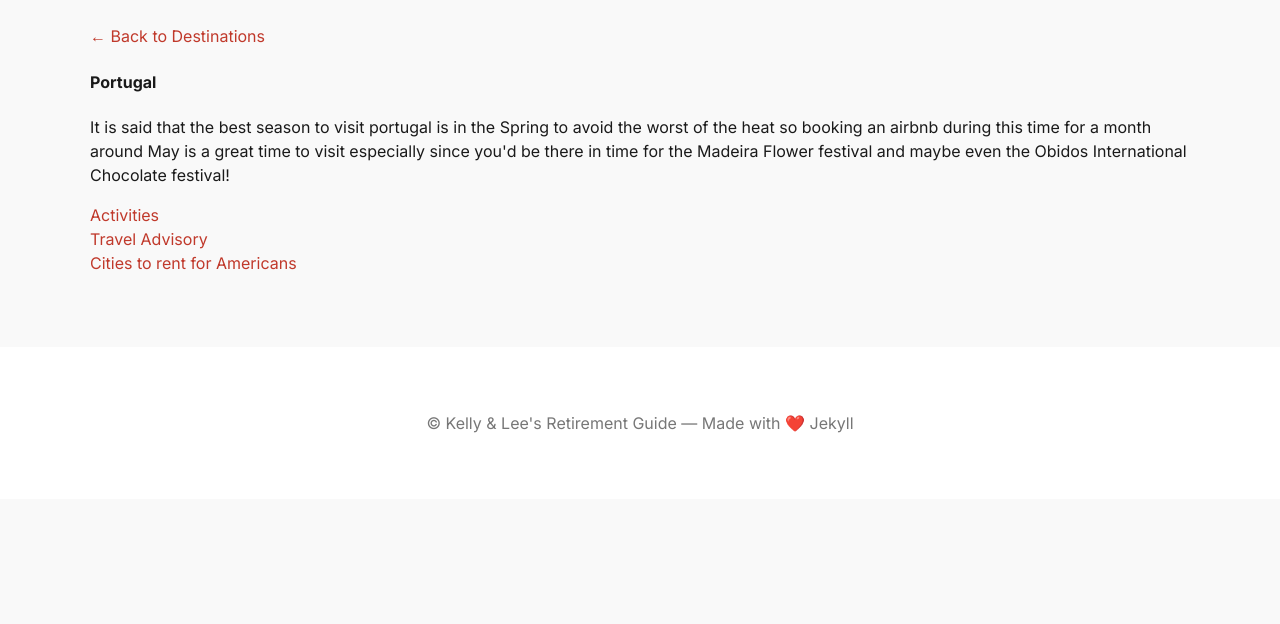
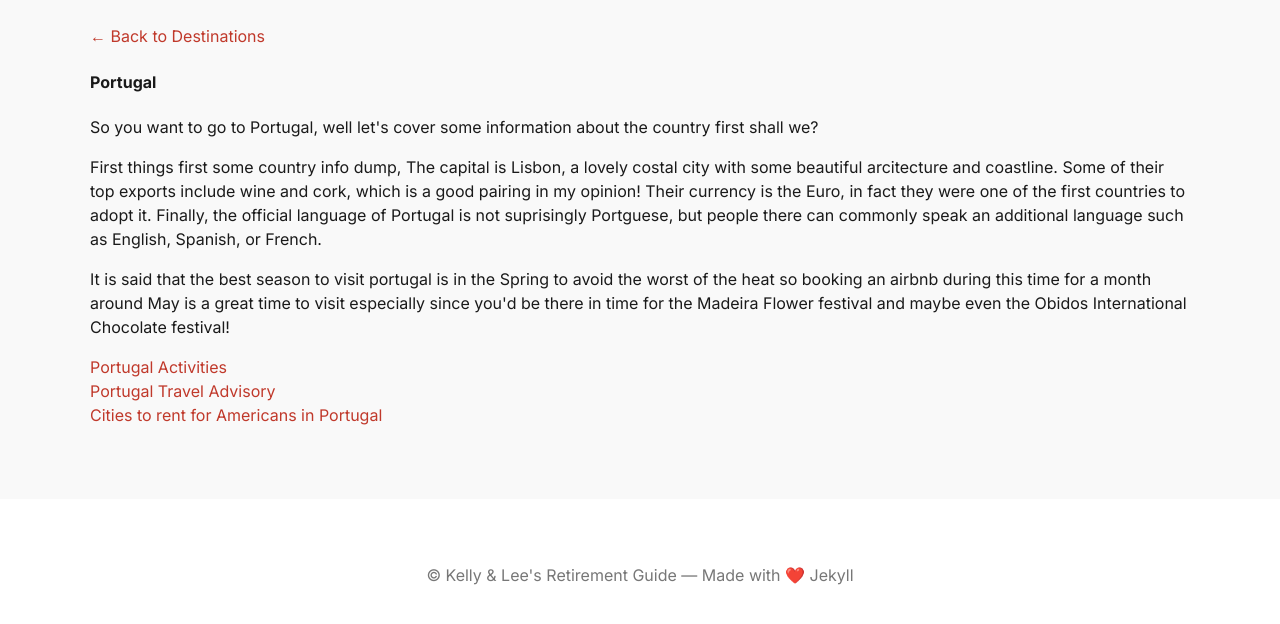
Before and after one commit to connormramey-create/Kelly_and_Lee-s_Retirement_Guide, a Jekyll site: the page built from portugal.html, in a window 1280 px wide and 1147 px high. Shown: the part 496-1120 px from the top of the window. Built offline with Jekyll 4.4.1, drawn with Linux system fonts in a browser that asks for light colours.

Commit message:
Update portugal.html

```diff
--- a/portugal.html
+++ b/portugal.html
@@ -5,10 +5,15 @@ title: Portugal
 <a href="{{ '/' | relative_url }}#destinations">← Back to Destinations</a>
 
 <h4>Portugal</h4>
+<p>So you want to go to Portugal, well let's cover some information about the country first shall we?</p>
+<div></div>
+<p>First things first some country info dump, The capital is Lisbon, a lovely costal city with some beautiful arcitecture and coastline. Some of their top exports include wine and cork, which is a good pairing in my opinion! Their currency is the Euro, in fact they were one of the first countries to adopt it. Finally, the official language of Portugal is not suprisingly Portguese, but people there can commonly speak an additional language such as English, Spanish, or French.</p>
+<div></div>
 <p>It is said that the best season to visit portugal is in the Spring to avoid the worst of the heat so booking an airbnb during this time for a month around May is a great time to visit especially since you'd be there in time for the Madeira Flower festival and maybe even the Obidos International Chocolate festival!</p>
 
-<a href="https://www.viator.com/Portugal/d63?m=33953&supag=1236951585182427&supca=675396710&supsc=dat-2329109225372500&supai=77309605168910&supdv=c&supnt=nt:o&suplp=102178&supli=152&supti=dat-2329109225372500&tsem=true&supci=dat-2329109225372500&supkw=Best%20Activities%20in%20Portugal&&msclkid=ab57835e9c9c1f633614ea19b0fdb10b&gclid=ab57835e9c9c1f633614ea19b0fdb10b&gclsrc=3p.ds&gad_source=7&gad_campaignid=22467712722">Activities</a>
+
+<a href="https://www.viator.com/Portugal/d63?m=33953&supag=1236951585182427&supca=675396710&supsc=dat-2329109225372500&supai=77309605168910&supdv=c&supnt=nt:o&suplp=102178&supli=152&supti=dat-2329109225372500&tsem=true&supci=dat-2329109225372500&supkw=Best%20Activities%20in%20Portugal&&msclkid=ab57835e9c9c1f633614ea19b0fdb10b&gclid=ab57835e9c9c1f633614ea19b0fdb10b&gclsrc=3p.ds&gad_source=7&gad_campaignid=22467712722">Portugal Activities</a>
 <div></div>
-<a href="https://travel.state.gov/en/international-travel/travel-advisories/destination.prt.html"> Travel Advisory </a>
+<a href="https://travel.state.gov/en/international-travel/travel-advisories/destination.prt.html">Portugal Travel Advisory </a>
 <div></div>
-<a href="https://www.remitly.com/blog/immigration/cities-in-portugal-for-american-expats/#:~:text=Outside%20the%20city%20center%2C%20Americans,appeals%20to%20many%20U.S.%20expats."> Cities to rent for Americans </a>
+<a href="https://www.remitly.com/blog/immigration/cities-in-portugal-for-american-expats/#:~:text=Outside%20the%20city%20center%2C%20Americans,appeals%20to%20many%20U.S.%20expats."> Cities to rent for Americans in Portugal </a>
```
